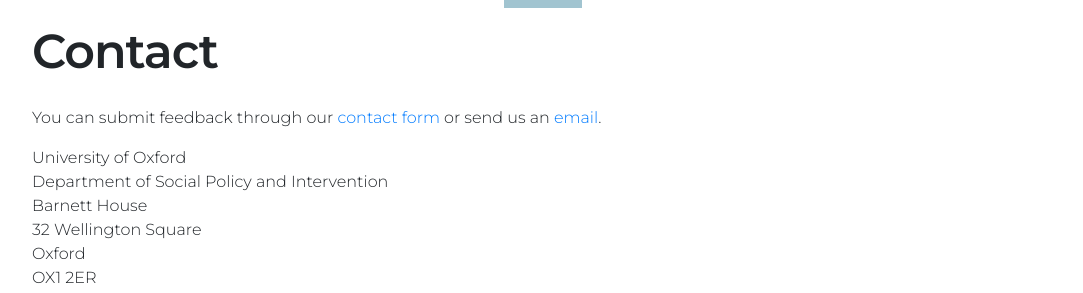
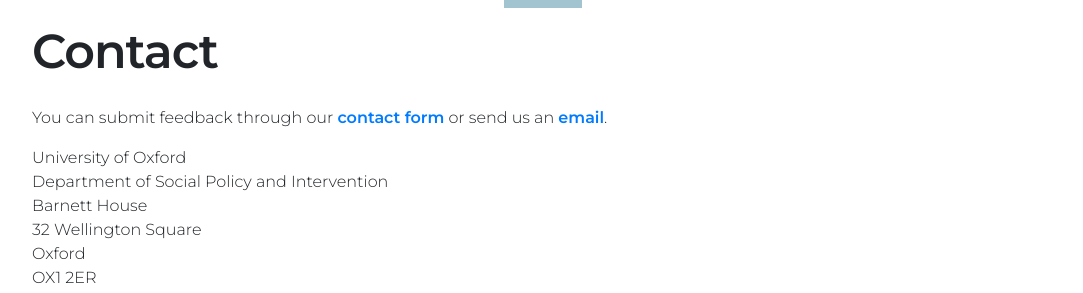
Before and after one commit to lukaslehner/supertracker, a Jekyll site: the page built from 06_contact.md, in a window 1280 px wide. Shown: the part 242-535 px from the top of the page, without its empty margins (68-1151 px from the left). Built offline with Jekyll 4.4.1, drawn with Linux system fonts in a browser that asks for light colours.

Commit message:
fix: bold fonts

```diff
--- a/_sass/base.scss
+++ b/_sass/base.scss
@@ -4,6 +4,9 @@ body#top{
 }
 
 body#top {
+  b, strong {
+    font-weight: $font-weight-bold;
+  }
   h1, h2, h3, h4{
     font-family: $font-family-heading;
     font-weight: $font-weight-heading;
```
